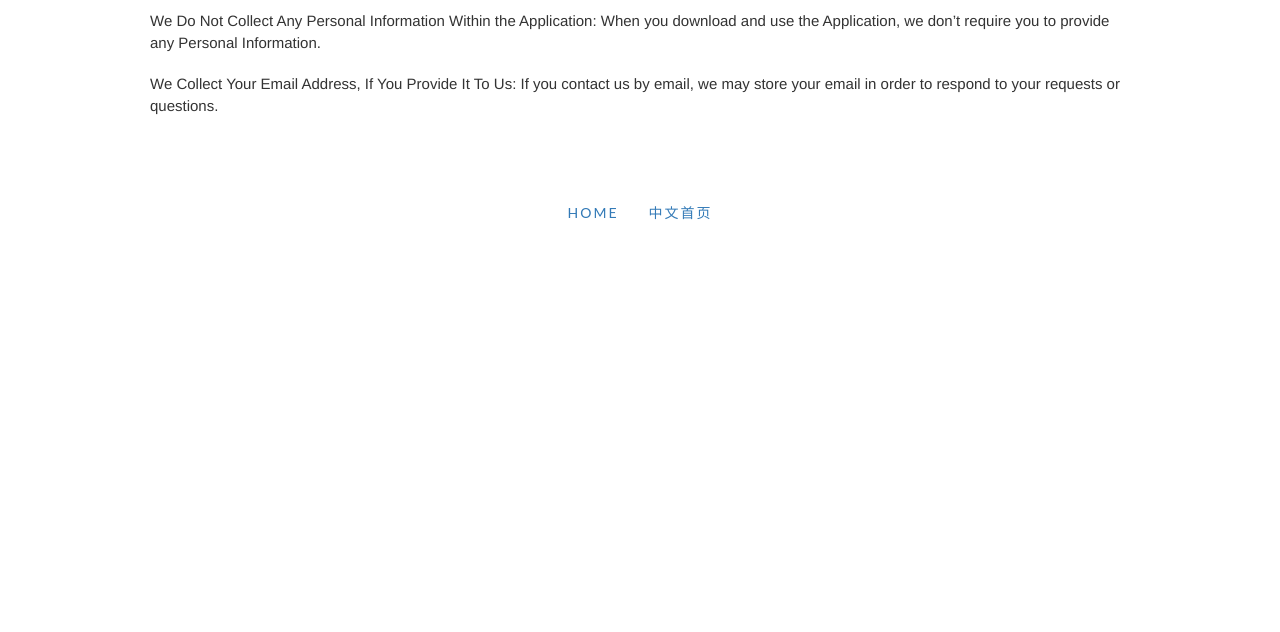
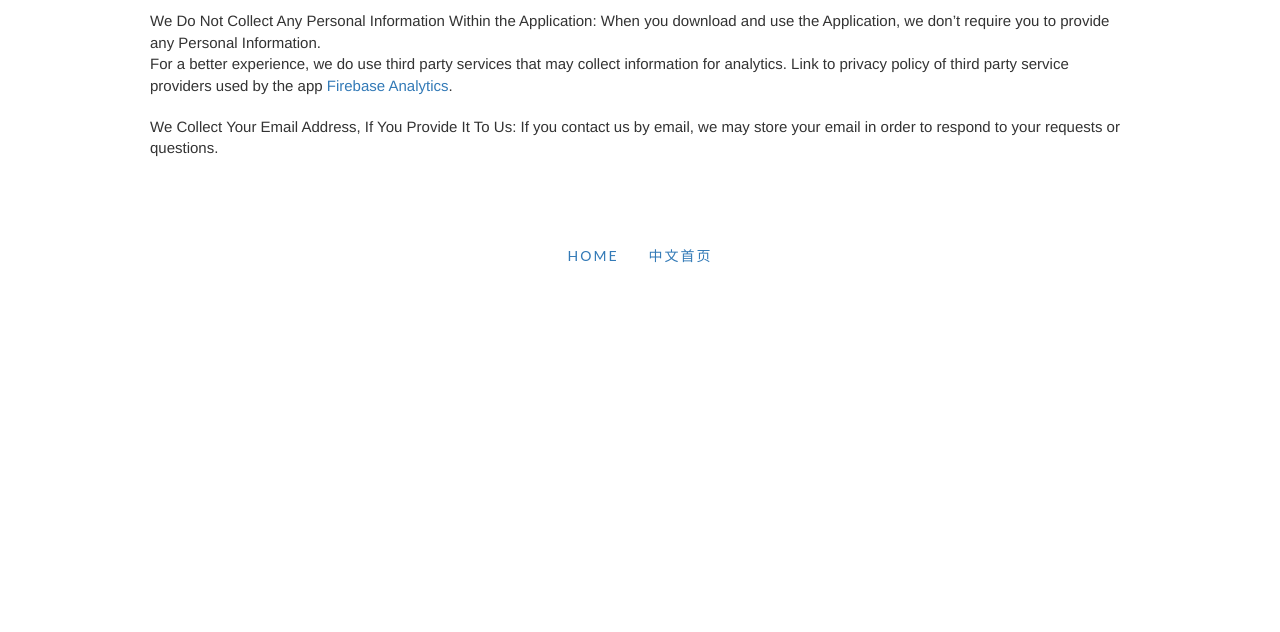
Before and after one commit to leafinsummer/leafinsummer.github.io, a website: page privacy.html in a window 1280 px wide. Shown: the part 188-820 px from the top of the page. Drawn offline with nearby package versions, Linux system fonts and the light colour scheme.

Commit message:
Update privacy policy.

```diff
--- a/privacy.html
+++ b/privacy.html
@@ -47,6 +47,9 @@
         </div>
         <div class="text">
             We Do Not Collect Any Personal Information Within the Application: When you download and use the Application, we don’t require you to provide any Personal Information.
+            <br/>
+            For a better experience, we do use third party services that may collect information for analytics. Link to privacy policy of third party service providers used by the app
+            <a href="https://firebase.google.com/terms/analytics/">Firebase Analytics</a>.
         </div>
         <div class="text">
             We Collect Your Email Address, If You Provide It To Us: If you contact us by email, we may store your email in order to respond to your requests or questions.
```
